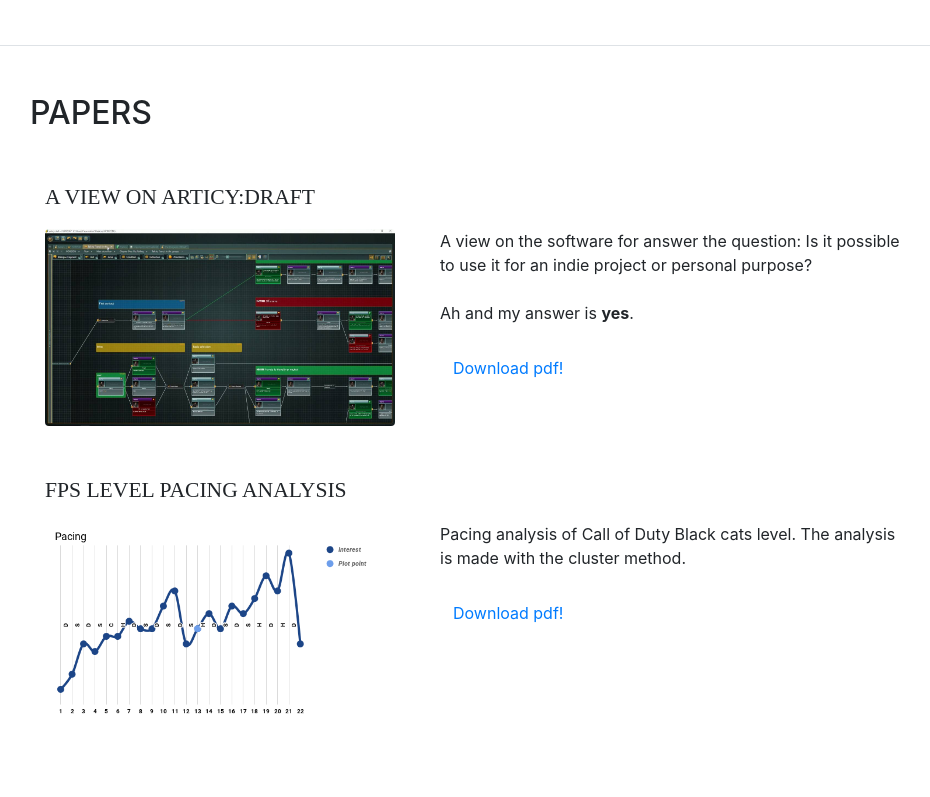
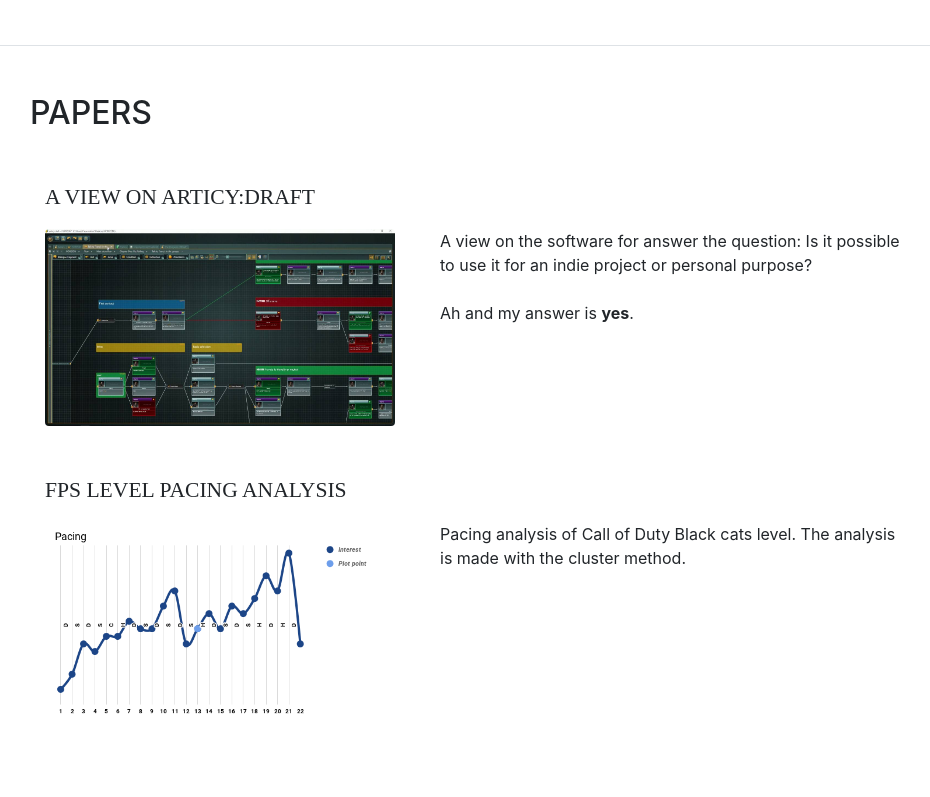
Before and after one commit to GiacomoSalvadori/giacomosalvadori.github.io, a website with bundled scripts: page index.html in a window 1280 px wide. Shown: the part 5058-5855 px from the top of the page, without its empty margins (290-1220 px from the left). Built offline with nearby package versions, Linux system fonts and the light colour scheme; a web font is replaced by a local one.

Commit message:
Update index.html

```diff
--- a/index.html
+++ b/index.html
@@ -442,7 +442,6 @@
 							<br><br>
 							<form action="download_file.php" method="post">
 								<input type="hidden" name="file_code" value="" />
-								<input type="submit" class="btn btn-link" name="submit" value="Download pdf!" />
 							</form>
 						</div>
 					</div>
@@ -464,7 +463,6 @@
 							<br><br>
 							<form action="download_file.php" method="post">
 								<input type="hidden" name="file_code" value="" />
-								<input type="submit" class="btn btn-link" name="submit" value="Download pdf!" />
 							</form>
 						</div>
 					</div>
```
